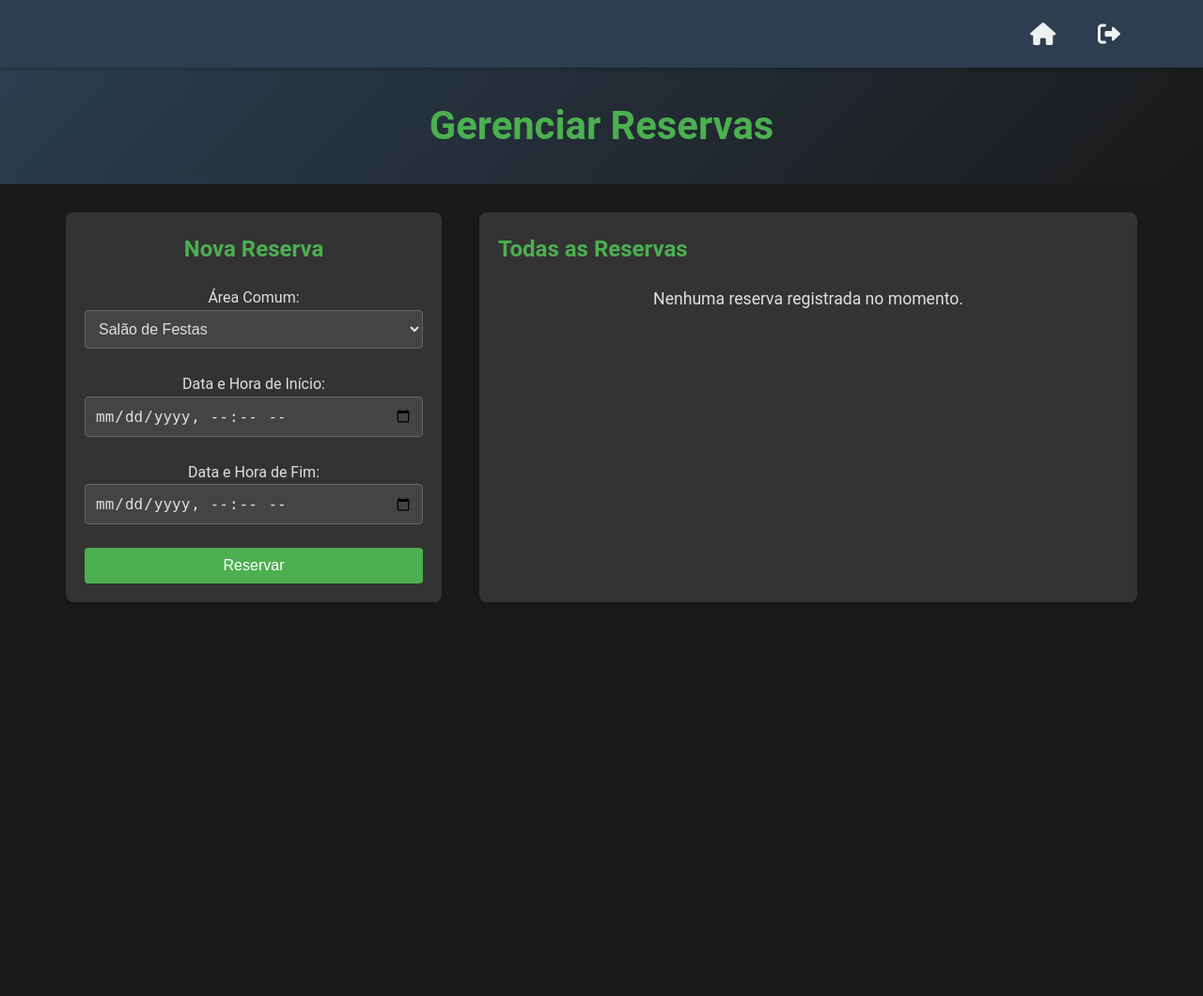
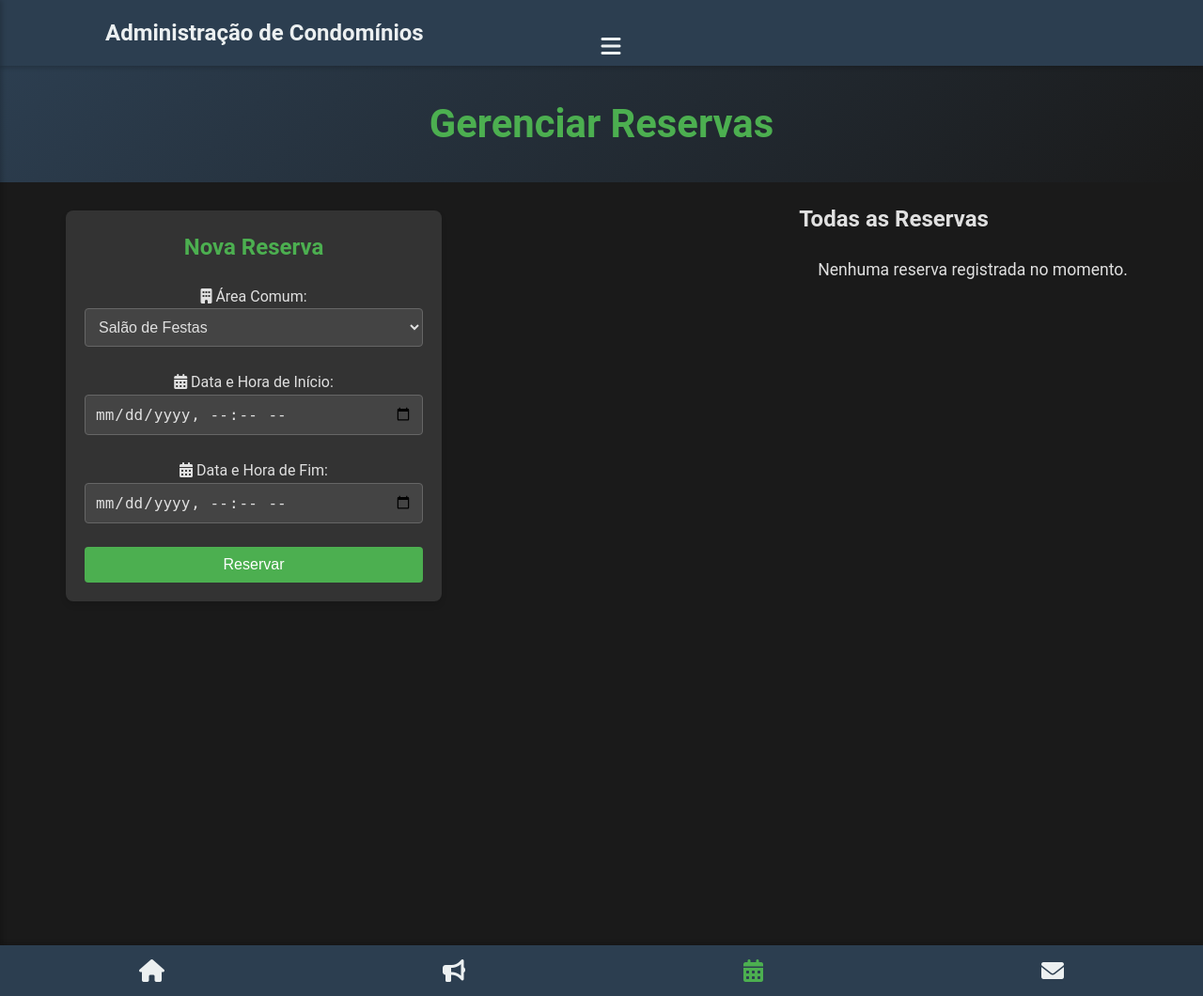
Before and after one commit to Sthsantos/AppCondominio, a Flask app: page /reservas in a window 1280 px wide. Shown: the whole page at 94% size. Run offline with Flask 3, Linux system fonts and the light colour scheme; the visitor is signed in with stand-in values (Sample User, id 1); data comes from the database, SQL or seed files in the repository; data that the repository does not hold is empty.

Commit message:
Update reservas.html

```diff
--- a/templates/reservas.html
+++ b/templates/reservas.html
@@ -6,7 +6,6 @@
     <title>Reservas - Administração de Condomínios</title>
     <link rel="stylesheet" href="{{ url_for('static', filename='style.css') }}">
     <link rel="stylesheet" href="https://cdnjs.cloudflare.com/ajax/libs/font-awesome/6.0.0-beta3/css/all.min.css">
-    <script src="{{ url_for('static', filename='script.js') }}" defer></script>
     <script>
         function toggleEditForm(reservaId) {
             const form = document.getElementById('edit-form-' + reservaId);
@@ -19,7 +18,7 @@
         function showCancelModal(reservaId) {
             const modal = document.getElementById('cancel-modal');
             const form = document.getElementById('cancel-form-' + reservaId);
-            modal.style.display = 'block';
+            modal.style.display = 'flex';
             modal.querySelector('.confirm-cancel').onclick = function() {
                 form.submit();
             };
@@ -28,23 +27,54 @@
             const modal = document.getElementById('cancel-modal');
             modal.style.display = 'none';
         }
+        function toggleSidebar() {
+            const sidebar = document.querySelector('.sidebar');
+            sidebar.classList.toggle('open');
+        }
     </script>
 </head>
 <body>
+    <!-- Cabeçalho Fixo -->
     <header>
         <div class="navbar">
-            <div class="logo"></div>
-            <nav>
-                <ul class="menu">
-                    <li><a href="{{ url_for('index') }}"><i class="fas fa-home"></i></a></li>
-                    <li><a href="{{ url_for('logout') }}"><i class="fas fa-sign-out-alt"></i></a></li>
-                    {% if tipo_usuario == 'admin' %}
-                        <li><a href="{{ url_for('admin') }}"><i class="fas fa-user-shield"></i></a></li>
-                    {% endif %}
-                </ul>
-            </nav>
+            <button class="sidebar-toggle" onclick="toggleSidebar()">
+                <i class="fas fa-bars"></i>
+            </button>
+            <div class="logo">Administração de Condomínios</div>
+            <div class="user-info">
+                {% if usuario %}
+                    <span>{{ usuario['nome'] }}</span>
+                    <a href="{{ url_for('logout') }}" class="logout-icon"><i class="fas fa-sign-out-alt"></i></a>
+                {% endif %}
+            </div>
         </div>
     </header>
+
+    <!-- Menu Lateral -->
+    <nav class="sidebar">
+        <ul>
+            <li><a href="{{ url_for('index') }}"><i class="fas fa-home"></i> Início</a></li>
+            <li><a href="{{ url_for('perfil') }}"><i class="fas fa-user"></i> Perfil</a></li>
+            <li><a href="{{ url_for('configuracoes') }}"><i class="fas fa-cog"></i> Configurações</a></li>
+            <li><a href="{{ url_for('manutencao') }}"><i class="fas fa-wrench"></i> Manutenção</a></li>
+            <li><a href="{{ url_for('pagamentos') }}"><i class="fas fa-money-bill-wave"></i> Pagamentos</a></li>
+            <li><a href="{{ url_for('correspondencias') }}"><i class="fas fa-envelope"></i> Correspondências</a></li>
+            <li><a href="{{ url_for('feedback') }}"><i class="fas fa-comments"></i> Feedback</a></li>
+            <li><a href="{{ url_for('moradores') }}"><i class="fas fa-users"></i> Moradores</a></li>
+            <li><a href="{{ url_for('forum') }}"><i class="fas fa-comment-dots"></i> Fórum</a></li>
+            <li><a href="{{ url_for('anuncios') }}"><i class="fas fa-bullhorn"></i> Anúncios</a></li>
+            {% if session.get('tipo_usuario') == 'admin' %}
+                <li><a href="{{ url_for('comunicacao') }}"><i class="fas fa-bullhorn"></i> Comunicação</a></li>
+                <li><a href="{{ url_for('relatorios') }}"><i class="fas fa-chart-bar"></i> Relatórios</a></li>
+                <li><a href="{{ url_for('estacionamento') }}"><i class="fas fa-car"></i> Estacionamento</a></li>
+                <li><a href="{{ url_for('emergencias') }}"><i class="fas fa-exclamation-triangle"></i> Emergências</a></li>
+                <li><a href="{{ url_for('cadastro_moradores') }}"><i class="fas fa-user-plus"></i> Cadastro de Moradores</a></li>
+            {% endif %}
+            <li><a href="{{ url_for('logout') }}"><i class="fas fa-sign-out-alt"></i> Sair</a></li>
+        </ul>
+    </nav>
+
+    <!-- Conteúdo Principal -->
     <main class="reservas-page">
         <section class="hero">
             <h1 class="animate-text">Gerenciar Reservas</h1>
@@ -54,7 +84,7 @@
                 <h2>Nova Reserva</h2>
                 <form method="POST" action="{{ url_for('reservas') }}">
                     <div class="form-group">
-                        <label for="area_comum">Área Comum:</label>
+                        <label for="area_comum"><i class="fas fa-building"></i> Área Comum:</label>
                         <select name="area_comum" id="area_comum" required>
                             <option value="Salão de Festas">Salão de Festas</option>
                             <option value="Churrasqueira">Churrasqueira</option>
@@ -63,36 +93,36 @@
                         </select>
                     </div>
                     <div class="form-group">
-                        <label for="data_inicio">Data e Hora de Início:</label>
+                        <label for="data_inicio"><i class="fas fa-calendar-alt"></i> Data e Hora de Início:</label>
                         <input type="datetime-local" name="data_inicio" id="data_inicio" required>
                     </div>
                     <div class="form-group">
-                        <label for="data_fim">Data e Hora de Fim:</label>
+                        <label for="data_fim"><i class="fas fa-calendar-alt"></i> Data e Hora de Fim:</label>
                         <input type="datetime-local" name="data_fim" id="data_fim" required>
                     </div>
-                    <input type="submit" value="Reservar">
+                    <input type="submit" value="Reservar" class="btn-login">
                 </form>
                 {% with messages = get_flashed_messages() %}
                     {% if messages %}
-                        <ul class="flash-messages">
+                        <div class="flash-messages">
                             {% for message in messages %}
-                                <li>{{ message }}</li>
+                                <p>{{ message }}</p>
                             {% endfor %}
-                        </ul>
+                        </div>
                     {% endif %}
                 {% endwith %}
             </div>
-            <div class="reservas-list">
+            <div class="reservas-list-container">
                 <h2>Todas as Reservas</h2>
                 {% if todas_reservas|length > 0 %}
-                    <ul>
+                    <ul class="reservas-list">
                         {% for reserva in todas_reservas %}
                             <li>
                                 <strong>Usuário:</strong> {{ reserva['usuario_nome'] }}<br>
                                 <strong>Área Comum:</strong> {{ reserva['area_comum'] }}<br>
                                 <strong>Data de Início:</strong> {{ reserva['data_inicio']|strftime('%d/%m/%Y %H:%M') }}<br>
                                 <strong>Data de Fim:</strong> {{ reserva['data_fim']|strftime('%d/%m/%Y %H:%M') }}<br>
-                                {% if reserva['usuario_id'] == session['user_id'] or tipo_usuario == 'admin' %}
+                                {% if reserva['usuario_id'] == session['user_id'] or session.get('tipo_usuario') == 'admin' %}
                                     <div class="reserva-actions">
                                         <button onclick="toggleEditForm({{ reserva['id'] }})" class="btn-edit">
                                             <i class="fas fa-edit"></i> Modificar
@@ -105,7 +135,7 @@
                                     <div id="edit-form-{{ reserva['id'] }}" class="edit-form" style="display: none;">
                                         <form method="POST" action="{{ url_for('editar_reserva', reserva_id=reserva['id']) }}">
                                             <div class="form-group">
-                                                <label for="edit_area_comum_{{ reserva['id'] }}">Área Comum:</label>
+                                                <label for="edit_area_comum_{{ reserva['id'] }}"><i class="fas fa-building"></i> Área Comum:</label>
                                                 <select name="area_comum" id="edit_area_comum_{{ reserva['id'] }}" required>
                                                     <option value="Salão de Festas" {% if reserva['area_comum'] == 'Salão de Festas' %}selected{% endif %}>Salão de Festas</option>
                                                     <option value="Churrasqueira" {% if reserva['area_comum'] == 'Churrasqueira' %}selected{% endif %}>Churrasqueira</option>
@@ -114,14 +144,14 @@
                                                 </select>
                                             </div>
                                             <div class="form-group">
-                                                <label for="edit_data_inicio_{{ reserva['id'] }}">Data de Início:</label>
+                                                <label for="edit_data_inicio_{{ reserva['id'] }}"><i class="fas fa-calendar-alt"></i> Data de Início:</label>
                                                 <input type="datetime-local" name="data_inicio" id="edit_data_inicio_{{ reserva['id'] }}" value="{{ reserva['data_inicio']|datetime_to_local }}" required>
                                             </div>
                                             <div class="form-group">
-                                                <label for="edit_data_fim_{{ reserva['id'] }}">Data de Fim:</label>
+                                                <label for="edit_data_fim_{{ reserva['id'] }}"><i class="fas fa-calendar-alt"></i> Data de Fim:</label>
                                                 <input type="datetime-local" name="data_fim" id="edit_data_fim_{{ reserva['id'] }}" value="{{ reserva['data_fim']|datetime_to_local }}" required>
                                             </div>
-                                            <input type="submit" value="Salvar Alterações">
+                                            <input type="submit" value="Salvar Alterações" class="btn-login">
                                         </form>
                                     </div>
                                 {% endif %}
@@ -145,5 +175,25 @@
             </div>
         </div>
     </main>
+
+    <!-- Barra Inferior -->
+    <nav class="bottom-nav">
+        <a href="{{ url_for('index') }}" class="{% if request.endpoint == 'index' %}active{% endif %}">
+            <i class="fas fa-home"></i>
+            <span>Início</span>
+        </a>
+        <a href="{{ url_for('anuncios') }}" class="{% if request.endpoint == 'anuncios' %}active{% endif %}">
+            <i class="fas fa-bullhorn"></i>
+            <span>Anúncios</span>
+        </a>
+        <a href="{{ url_for('reservas') }}" class="{% if request.endpoint == 'reservas' %}active{% endif %}">
+            <i class="fas fa-calendar-alt"></i>
+            <span>Reservas</span>
+        </a>
+        <a href="{{ url_for('comunicacao') }}" class="{% if request.endpoint == 'comunicacao' %}active{% endif %}">
+            <i class="fas fa-envelope"></i>
+            <span>Mensagens</span>
+        </a>
+    </nav>
 </body>
 </html>
```
